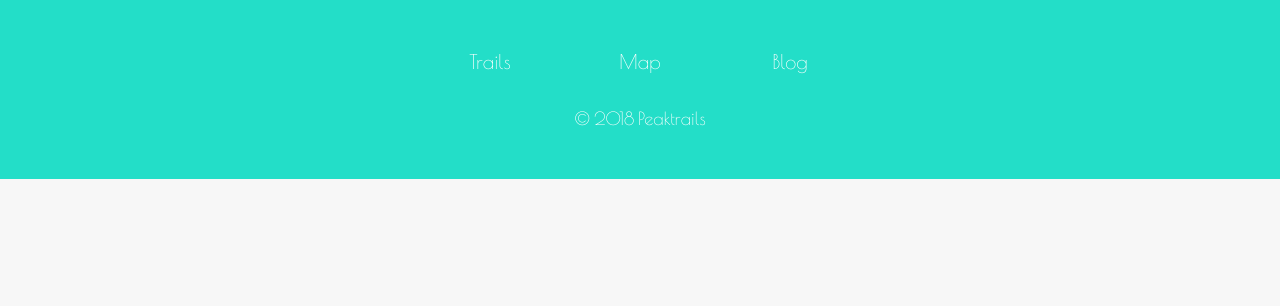
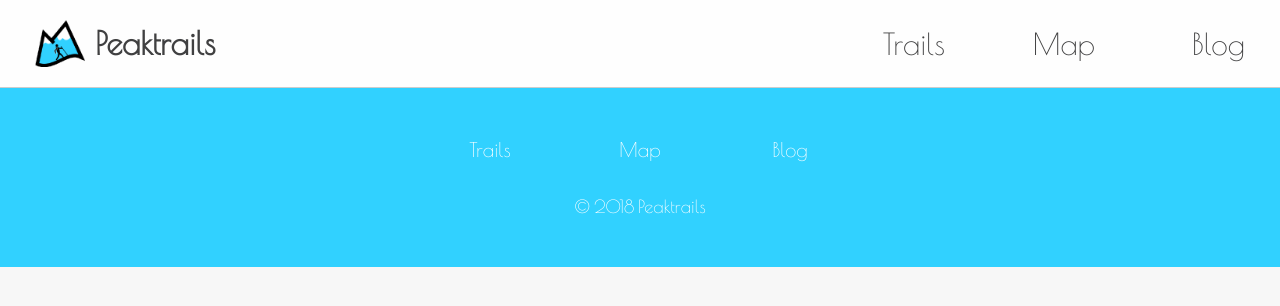
Before and after one commit to melaniebmn/peaktrails, a React (Create React App) app: page / in a window 1280 px wide. Shown: the top 306 px of the page. Built offline with nearby package versions, Linux system fonts and the light colour scheme; a web font is replaced by a local one.

Commit message:
feat(*): add header

```diff
--- a/src/App.css
+++ b/src/App.css
@@ -66,9 +66,10 @@ ______________________ */
 
 /* --- Colors --- */
 :root {
-  --accent-color: #23DEC8;
+  --accent-color: #31d1ff;
   --text-color: #404041;
   --text-color--light: #fff;
+  --border-color: #ccc;
 }
 
 
--- a/src/App.js
+++ b/src/App.js
@@ -2,12 +2,14 @@ import React, { Component } from 'react';
 import { BrowserRouter as Router, Route, Link } from "react-router-dom";
 import './App.css';
 import Footer from './Footer';
+import Header from './Header';
 
 class App extends Component {
   render() {
     return (
       <Router>
         <div className="App">
+          <Header />
           <main>
           </main>
           <Footer />
--- /dev/null
+++ b/src/Header.js
@@ -0,0 +1,39 @@
+import React, { Component } from 'react';
+import styled, { css } from 'styled-components';
+import logo from './assets/img/logo.png';
+import Nav from './Nav';
+
+const Logo = styled.h1`
+  font-size: 32px;
+  flex-direction: row;
+  a {
+    display: flex;
+    align-items: center;
+    color: inherit;
+  }
+  span {
+    margin: 0 0 0 10px;
+  }
+`;
+
+class Header extends Component {
+  render() {
+    return (
+      <header className={`grid ${ this.props.className }`}>
+        <Logo className="grid__col-4">
+          <a href="/">
+            <img src={logo} alt="logo peaktrais" width="50px" />
+            <span>Peaktrails</span>
+          </a>
+        </Logo>
+        <Nav header className="grid__col-8" />
+      </header>
+    );
+  }
+}
+
+export default styled(Header)`
+  padding: 20px 35px;
+  background: rgba(255, 255, 255, .9);
+  border-bottom: 1px solid var(--border-color);
+`;
--- a/src/Nav.js
+++ b/src/Nav.js
@@ -37,4 +37,13 @@ class Nav extends Component {
   }
 }
 
-export default Nav;
+export default styled(Nav)`
+  ${props => props.header && css`
+    align-items: flex-end;
+    justify-content: center;
+    ul li {
+      font-size: 30px;
+      align-items: flex-end;
+    }
+  `}
+`;
```
Also changed, not shown: src/assets/img/logo.png (added).
